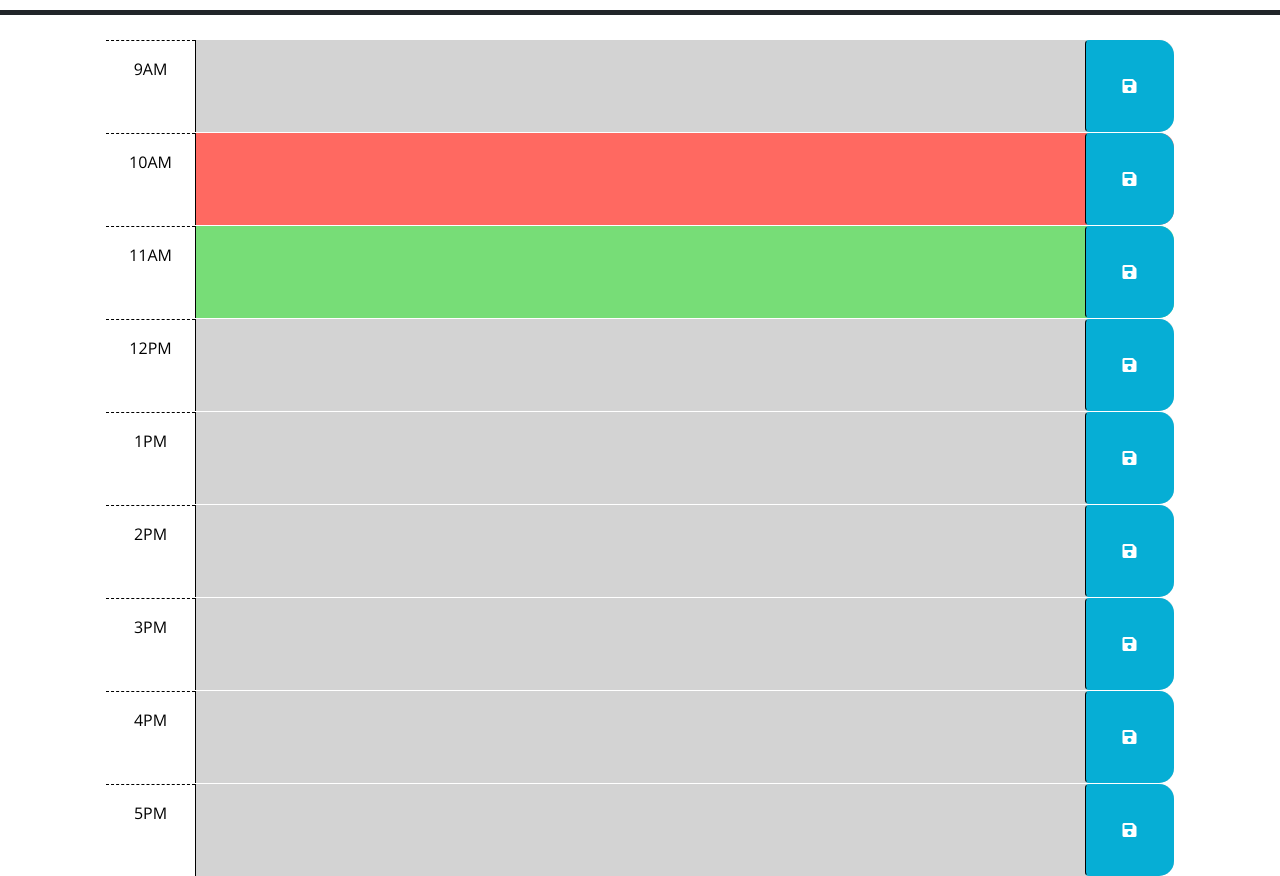
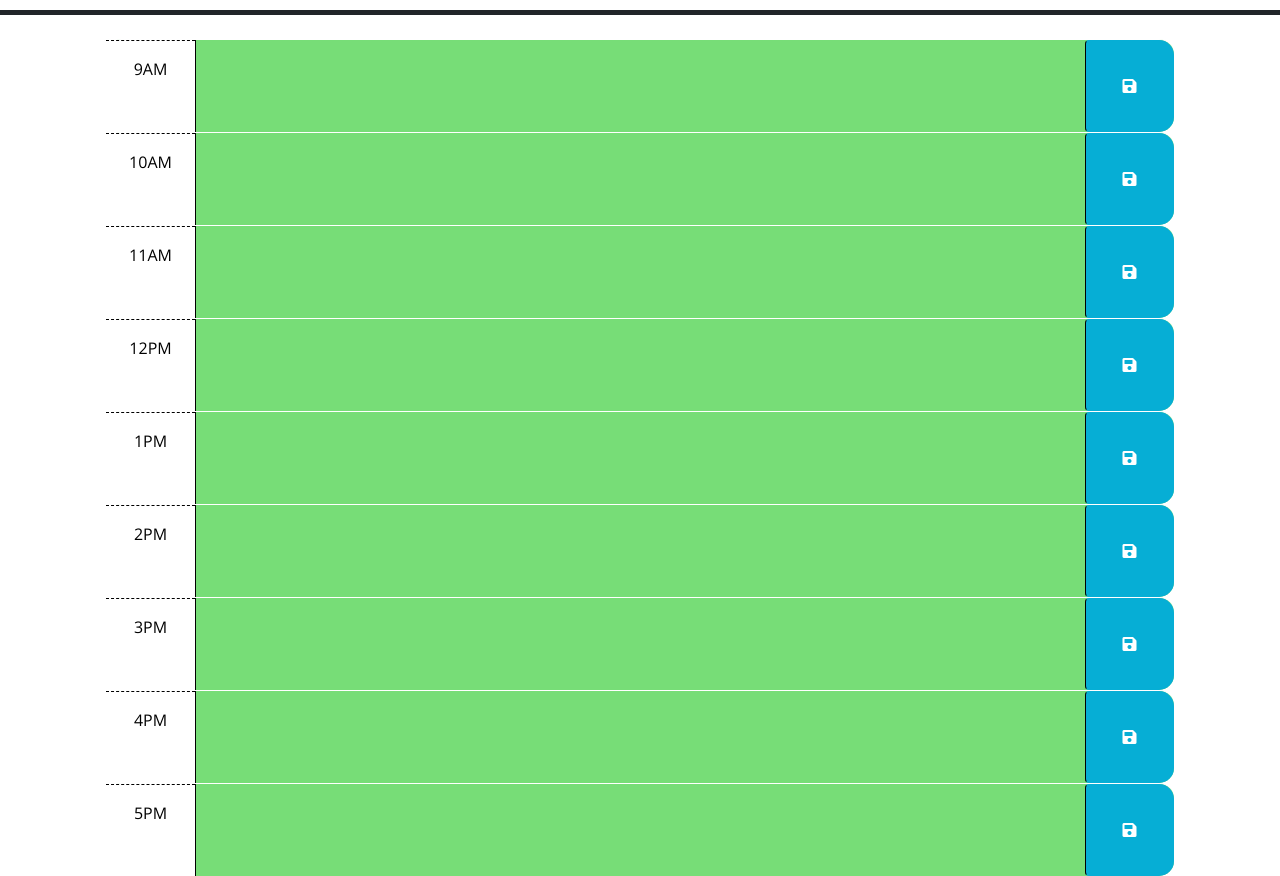
Before and after one commit to shawndreifuss/workday-planner, a plain HTML site: page index.html in a window 1280 px wide. Shown: the part 300-1176 px from the top of the page. Drawn offline with nearby package versions, Linux system fonts and the light colour scheme.

Commit message:
added classes of past present future due to time of day

```diff
--- a/assets/script.js
+++ b/assets/script.js
@@ -2,8 +2,8 @@
 // the code isn't run until the browser has finished rendering all the elements
 // in the html.
 var today = dayjs()
-
-
+var saveBtn = $('saveBtn')
+var hour = dayjs().format('HH');
 
 function displayTime(){
 var date = dayjs().format('dddd, MMMM D');
@@ -13,14 +13,28 @@ $('#time').text(time);
 }
 
 
-setInterval(displayTime,1000)
 
 
+$('.time-block').each(function () {
 
+  var timeDisplay = $(this).attr('id').split('-')[1];
 
+  if (hour == timeDisplay) {
+    $(this).addClass('present')
 
+  }
+  else if (hour < timeDisplay) {
+    $(this).removeClass('present')
+    $(this).addClass('future')
 
-$(function () {
+  }
+else if (hour > timeDisplay) {
+  $(this).removeClass('future')
+  $(this).addClass('past')
+
+}
+});
+
   // TODO: Add a listener for click events on the save button. This code should
   // use the id in the containing time-block as a key to save the user input in
   // local storage. HINT: What does `this` reference in the click listener
@@ -39,4 +53,10 @@ $(function () {
   // attribute of each time-block be used to do this?
   //
   // TODO: Add code to display the current date in the header of the page.
-});
+
+
+
+
+
+
+ setInterval(displayTime,1000)
--- a/index.html
+++ b/index.html
@@ -42,7 +42,7 @@
         -->
 
       <!-- Example of a past time block. The "past" class adds a gray background color. -->
-      <div id="hour-9" class="row time-block past">
+      <div id="hour-9" class="row time-block ">
         <div class="col-2 col-md-1 hour text-center py-3">9AM</div>
         <textarea class="col-8 col-md-10 description" rows="3"> </textarea>
         <button class="btn saveBtn col-2 col-md-1" aria-label="save">
@@ -51,7 +51,7 @@
       </div>
 
       <!-- Example of a a present time block. The "present" class adds a red background color. -->
-      <div id="hour-10" class="row time-block present">
+      <div id="hour-10" class="row time-block ">
         <div class="col-2 col-md-1 hour text-center py-3">10AM</div>
         <textarea class="col-8 col-md-10 description" rows="3"> </textarea>
         <button class="btn saveBtn col-2 col-md-1" aria-label="save">
@@ -60,7 +60,7 @@
       </div>
 
       <!-- Example of a future time block. The "future" class adds a green background color. -->
-      <div id="hour-11" class="row time-block future">
+      <div id="hour-11" class="row time-block ">
         <div class="col-2 col-md-1 hour text-center py-3">11AM</div>
         <textarea class="col-8 col-md-10 description" rows="3"> </textarea>
         <button class="btn saveBtn col-2 col-md-1" aria-label="save">
@@ -68,7 +68,7 @@
         </button>
       </div>
 
-      <div id="hour-12" class="row time-block past">
+      <div id="hour-12" class="row time-block ">
         <div class="col-2 col-md-1 hour text-center py-3">12PM</div>
         <textarea class="col-8 col-md-10 description" rows="3"> </textarea>
         <button class="btn saveBtn col-2 col-md-1" aria-label="save">
@@ -76,7 +76,7 @@
         </button>
       </div>
 
-      <div id="hour-1" class="row time-block past">
+      <div id="hour-13" class="row time-block ">
         <div class="col-2 col-md-1 hour text-center py-3">1PM</div>
         <textarea class="col-8 col-md-10 description" rows="3"> </textarea>
         <button class="btn saveBtn col-2 col-md-1" aria-label="save">
@@ -84,7 +84,7 @@
         </button>
       </div>
 
-      <div id="hour-2" class="row time-block past">
+      <div id="hour-14" class="row time-block ">
         <div class="col-2 col-md-1 hour text-center py-3">2PM</div>
         <textarea class="col-8 col-md-10 description" rows="3"> </textarea>
         <button class="btn saveBtn col-2 col-md-1" aria-label="save">
@@ -92,7 +92,7 @@
         </button>
       </div>
 
-      <div id="hour-3" class="row time-block past">
+      <div id="hour-15" class="row time-block ">
         <div class="col-2 col-md-1 hour text-center py-3">3PM</div>
         <textarea class="col-8 col-md-10 description" rows="3"> </textarea>
         <button class="btn saveBtn col-2 col-md-1" aria-label="save">
@@ -100,7 +100,7 @@
         </button>
       </div>
 
-      <div id="hour-4" class="row time-block past">
+      <div id="hour-16" class="row time-block ">
         <div class="col-2 col-md-1 hour text-center py-3">4PM</div>
         <textarea class="col-8 col-md-10 description" rows="3"> </textarea>
         <button class="btn saveBtn col-2 col-md-1" aria-label="save">
@@ -108,7 +108,7 @@
         </button>
       </div>
 
-      <div id="hour-5" class="row time-block past">
+      <div id="hour-17" class="row time-block ">
         <div class="col-2 col-md-1 hour text-center py-3">5PM</div>
         <textarea class="col-8 col-md-10 description" rows="3"> </textarea>
         <button class="btn saveBtn col-2 col-md-1" aria-label="save">
```
